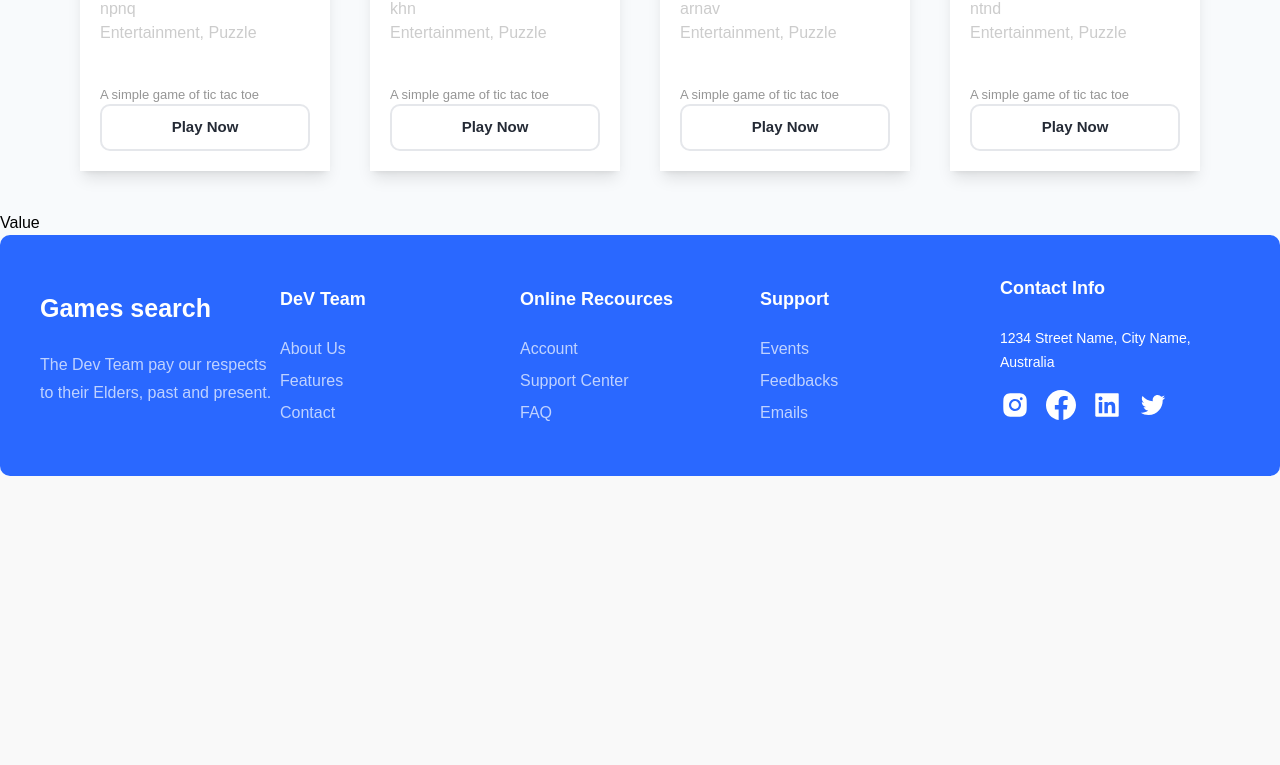
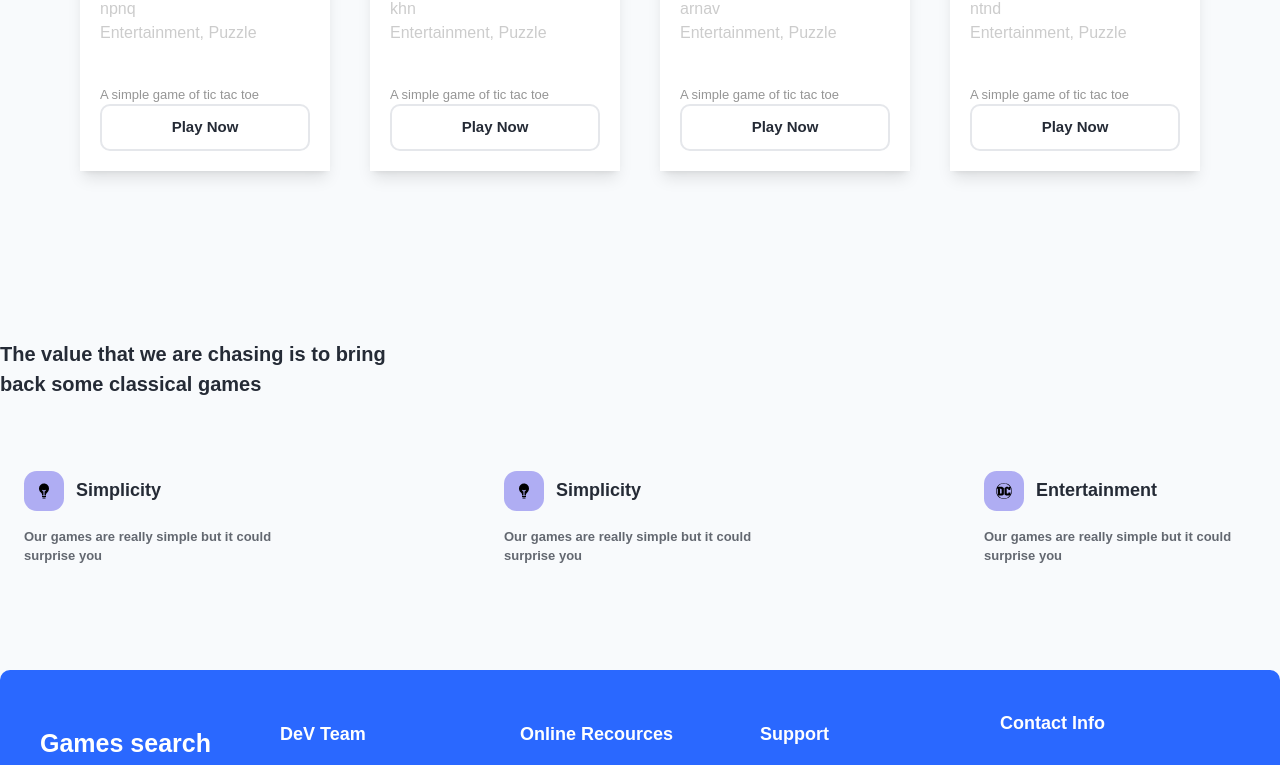
Before and after one commit to npnquang/unihack-2024, a React (Vite) app: page / in a window 1280 px wide. Shown: the part 533-1298 px from the top of the page. Before the commit the page ends 1025 px from the top, so only its background shows below. Built offline with nearby package versions, Linux system fonts and the light colour scheme.

Commit message:
fix the value component

```diff
--- a/src/components/value/Value.jsx
+++ b/src/components/value/Value.jsx
@@ -1,8 +1,63 @@
 import React from 'react'
+import { IoBulbSharp } from "react-icons/io5";
+import { SiDcentertainment } from "react-icons/si";
 
 const Value = () => {
   return (
-    <div>Value</div>
+    <div className='mb-[4rem] mt-[6rem]'>
+      <h1 className='text-textColor text-[20px] py-[2rem] pb-[3rem] font-bold w-[400px block]
+      dont-bold w-[400px] block'>The value that we are chasing is to bring
+      back some classical games </h1>
+      <div className='grid gap-[10rem] grid-cols-3 items-center'>
+        <div className='singleGrid rounded-[10px] hover:bg-[#eeedf7] p-[1.5rem]'>
+          <div className='flex items-center gap-3'>
+            <div className='imgDiv p-[4px] rounded-[.8rem] bg-[#afadf3] h-[40px] w-[40px]
+            flex items-center justify-center'>
+              {/* <img src="" alt="" className='w-[70%]' /> */}
+              <IoBulbSharp />
+            </div>
+              <span className='font-semibold text-textColor text-[18px]'>
+                Simplicity
+              </span>
+          </div>
+          <p className='text-[13px] text-textColor opacity-[.7] py-[1rem] font-semibold'>
+            Our games are really simple but it could surprise you
+          </p>
+        </div>
+
+        <div className='singleGrid rounded-[10px] hover:bg-[#eeedf7] p-[1.5rem]'>
+          <div className='flex items-center gap-3'>
+            <div className='imgDiv p-[4px] rounded-[.8rem] bg-[#afadf3] h-[40px] w-[40px]
+              flex items-center justify-center'>
+                {/* <img src="" alt="" className='w-[70%]' /> */}
+                <IoBulbSharp />
+              </div>
+                <span className='font-semibold text-textColor text-[18px]'>
+                  Simplicity
+                </span>
+            </div>
+          <p className='text-[13px] text-textColor opacity-[.7] py-[1rem] font-semibold'>
+            Our games are really simple but it could surprise you
+          </p>
+        </div>
+
+        <div className='singleGrid rounded-[10px] hover:bg-[#eeedf7] p-[1.5rem]'>
+          <div className='flex items-center gap-3'>
+            <div className='imgDiv p-[4px] rounded-[.8rem] bg-[#afadf3] h-[40px] w-[40px]
+              flex items-center justify-center'>
+                {/* <img src="" alt="" className='w-[70%]' /> */}
+                <SiDcentertainment />
+              </div>
+                <span className='font-semibold text-textColor text-[18px]'>
+                  Entertainment
+                </span>
+            </div>
+          <p className='text-[13px] text-textColor opacity-[.7] py-[1rem] font-semibold'>
+            Our games are really simple but it could surprise you
+          </p>
+        </div>
+      </div>
+    </div>
   )
 }
 
```
